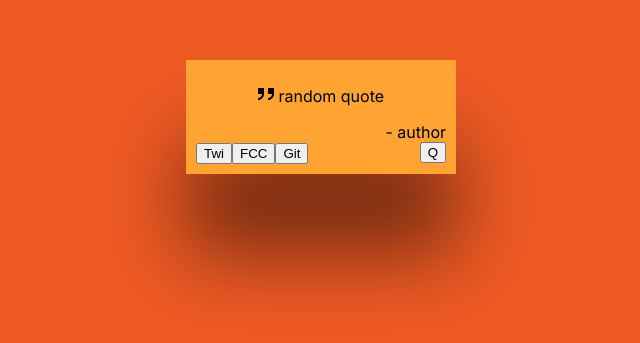
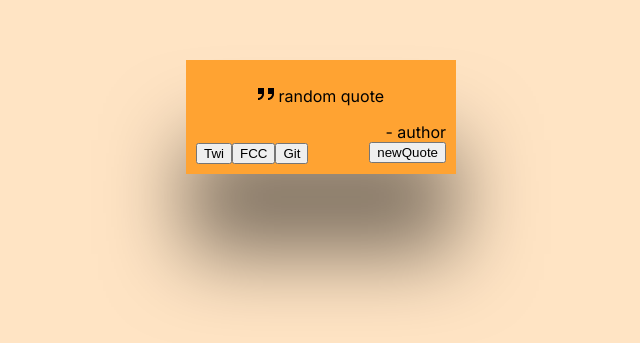
Before and after one commit to will-s-205/random-quote-machine, a JavaScript app: page / in a window 1280 px wide. Shown: the part 283-626 px from the top of the page, without its empty margins (319-959 px from the left). Built offline with nearby package versions, Linux system fonts and the light colour scheme; the HTML template or start-up script is replaced by a standard one.

Commit message:
change background logic improved

```diff
--- a/src/App.css
+++ b/src/App.css
@@ -4,7 +4,7 @@ body {
   font-family: "Inter", sans-serif;
 }
 
-.App {
+#App {
   max-width: 100vw;
   min-height: 100vh;
   display: flex;
--- a/src/App.js
+++ b/src/App.js
@@ -4,18 +4,8 @@ import colorVariations from './data/colorVariations';
 import { random } from 'lodash';
 
 export default function App() {
-  // const changeThemeColor = colorVariations[Math.floor(Math.random()*colorVariations.length)];
-  // let changeThemeColor = random(0, colorVariations.length);
-  // const randomColor = random(0, colorVariations.length);
-  // const changeThemeColor = colorVariations[randomColor];
-  const changeThemeColor = colorVariations[random(0, colorVariations.length)];
-  console.log(changeThemeColor.title);
-
-
-
-
   return (
-    <div className="App" style={{ backgroundColor: changeThemeColor.color }}>
+    <div id="App">
       <QuoteBox />
     </div>
   );
--- a/src/components/QuoteBox.js
+++ b/src/components/QuoteBox.js
@@ -1,6 +1,14 @@
 import double_quotes from '../images/double-quotes-svgrepo-com.svg'
+import colorVariations from '../data/colorVariations';
 
 export default function QuoteBox() {
+
+    const setColor = () => {
+        const randomColor = Math.floor(Math.random() * colorVariations.length);
+        console.log(colorVariations[randomColor].title)
+        return document.getElementById("App").style.backgroundColor = colorVariations[randomColor].color
+    }
+
     return (
         <div>
             <div id="quote-box">
@@ -14,7 +22,7 @@ export default function QuoteBox() {
                     </a>
                     <button>FCC</button>
                     <button>Git</button>
-                    <button id="new-quote">Q</button>
+                    <button id="new-quote" onClick={setColor}>newQuote</button>
                 </div>
             </div>
         </div>
```
